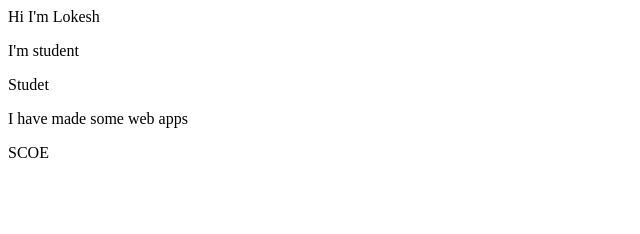
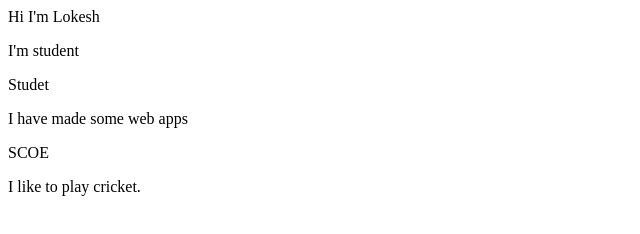
Before and after one commit to lokeshsw2/student-name-site, a plain HTML site: page index.html in a window 1280 px wide. Shown: the whole page, without its empty margins (0-640 px from the left). Drawn offline with Linux system fonts and the light colour scheme.

Commit message:
update hobbies

```diff
--- a/index.html
+++ b/index.html
@@ -14,5 +14,7 @@
         <p>I have made some web apps</p>
 
         <p>SCOE</p>
+
+        <p>I like to play cricket.</p>
     </body>
 </html>
```
